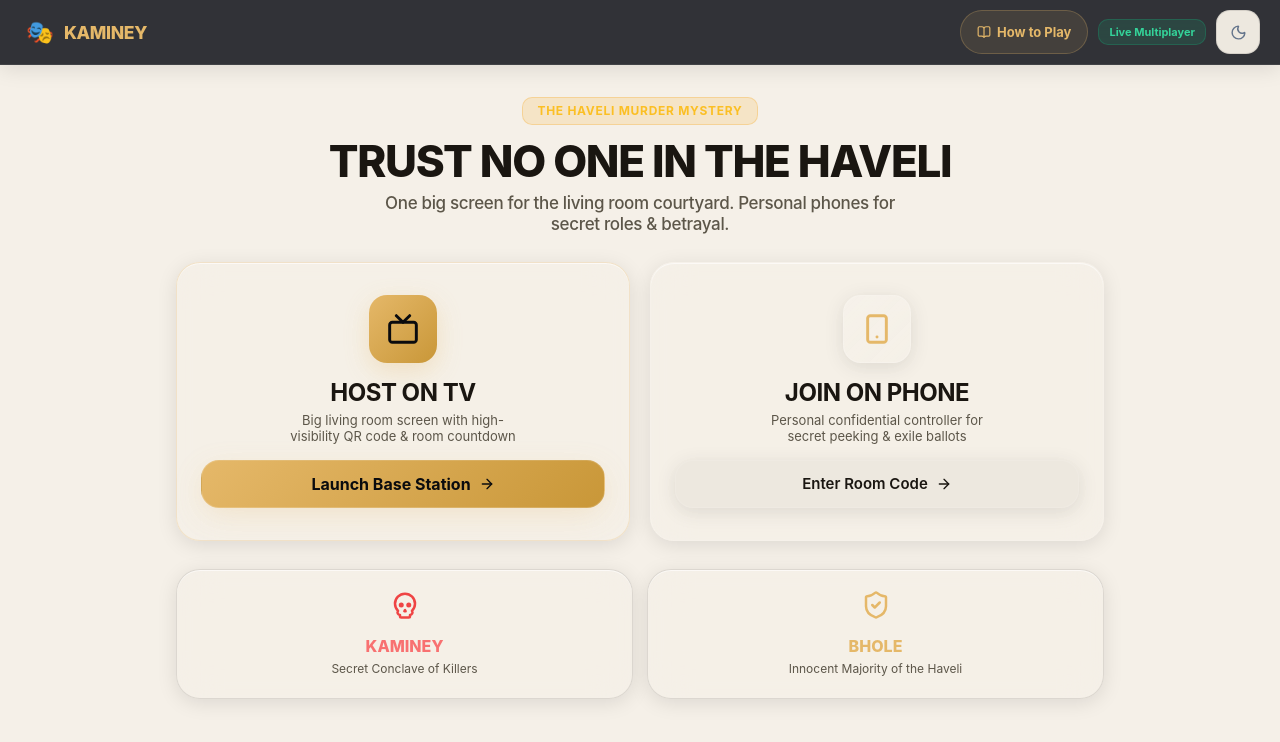
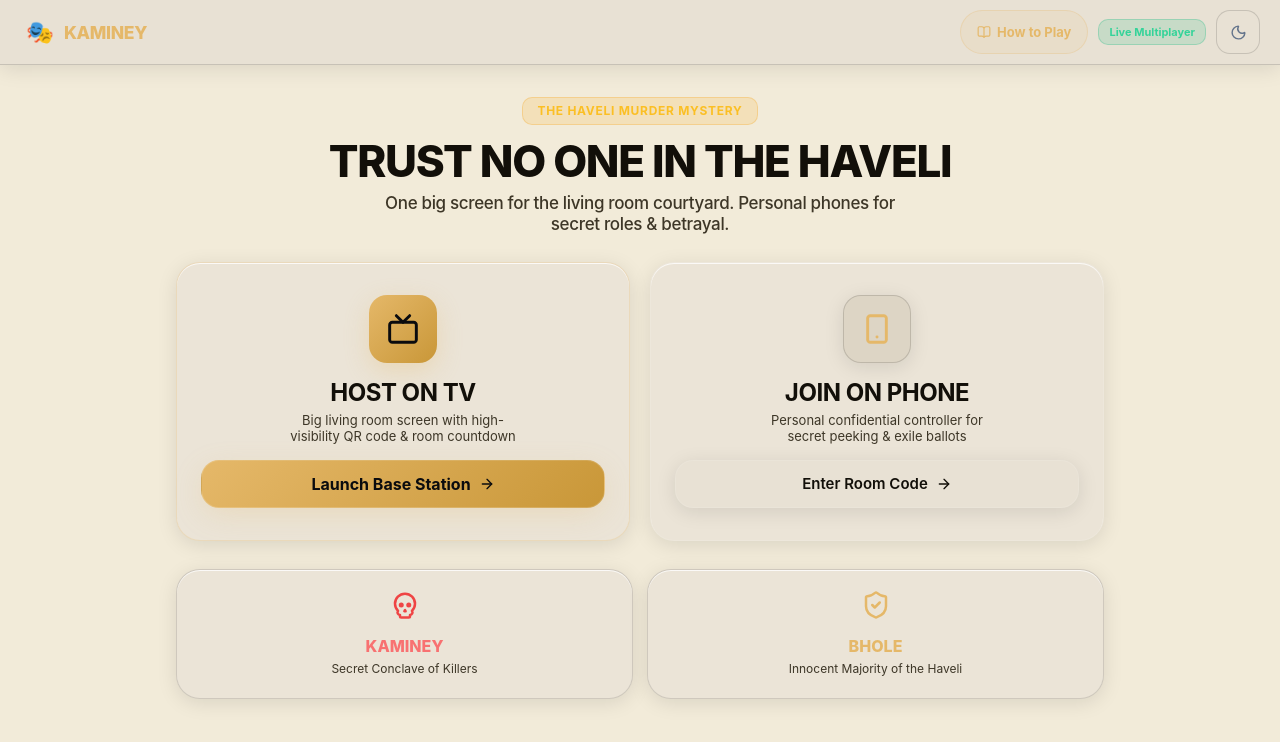
Before and after one commit to Prashant1873/Kaminey, a React (Vite) app: page / in a window 1280 px wide. Shown: the top 742 px of the page. Built offline with nearby package versions, Linux system fonts and the light colour scheme.

Commit message:
UI fixes

```diff
--- a/src/App.jsx
+++ b/src/App.jsx
@@ -109,10 +109,8 @@ export default function App() {
         justifyContent: 'space-between',
         padding: '8px 20px',
         minHeight: '56px',
-        backgroundColor: 'rgba(15, 17, 24, 0.85)',
-        backdropFilter: 'blur(20px)',
-        WebkitBackdropFilter: 'blur(20px)',
-        borderBottom: '1px solid rgba(255, 255, 255, 0.08)',
+        backgroundColor: 'var(--surface-container-low)',
+        borderBottom: '1px solid var(--outline-variant)',
         boxShadow: 'var(--shadow-resting)',
         position: 'sticky',
         top: 0,
@@ -295,8 +293,8 @@ export default function App() {
               width: '68px',
               height: '68px',
               borderRadius: 'var(--rounded-xl)',
-              background: 'linear-gradient(135deg, rgba(255, 255, 255, 0.12), rgba(255, 255, 255, 0.04))',
-              border: '1px solid rgba(255, 255, 255, 0.15)',
+              background: 'var(--surface-container)',
+              border: '1px solid var(--outline-variant)',
               display: 'flex',
               alignItems: 'center',
               justifyContent: 'center',
--- a/src/components/common/Header.jsx
+++ b/src/components/common/Header.jsx
@@ -63,9 +63,7 @@ export default function Header({ isHost, roomCode, playerCount, onLeave, current
       justifyContent: 'space-between',
       padding: '8px 16px',
       minHeight: '56px',
-      backgroundColor: isNight ? '#000000' : 'rgba(var(--surface-rgb, 9, 10, 15), 0.85)',
-      backdropFilter: 'blur(20px)',
-      WebkitBackdropFilter: 'blur(20px)',
+      backgroundColor: isNight ? '#000000' : 'var(--surface-container-low)',
       borderBottom: '1px solid var(--outline-variant)',
       boxShadow: 'var(--shadow-resting)',
       position: 'sticky',
--- a/src/components/common/HowToPlayModal.jsx
+++ b/src/components/common/HowToPlayModal.jsx
@@ -70,8 +70,6 @@ export default function HowToPlayModal({ isOpen, onClose }) {
         position: 'fixed',
         inset: 0,
         backgroundColor: 'rgba(0, 0, 0, 0.75)',
-        backdropFilter: 'blur(20px)',
-        WebkitBackdropFilter: 'blur(20px)',
         zIndex: 100,
         display: 'flex',
         alignItems: 'center',
--- a/src/components/host/HostDares.jsx
+++ b/src/components/host/HostDares.jsx
@@ -179,10 +179,8 @@ export default function HostDares({
               <div
                 key={p.id}
                 style={{
-                  background: 'rgba(18, 22, 32, 0.65)',
-                  border: '1px solid rgba(255, 255, 255, 0.08)',
-                  backdropFilter: 'blur(16px)',
-                  WebkitBackdropFilter: 'blur(16px)',
+                  background: 'var(--surface-container-high)',
+                  border: '1px solid var(--outline-variant)',
                   borderRadius: 'var(--rounded-full)',
                   padding: '6px 14px',
                   display: 'flex',
--- a/src/components/host/HostDiscussion.jsx
+++ b/src/components/host/HostDiscussion.jsx
@@ -81,9 +81,7 @@ export default function HostDiscussion({
       {/* Spotlighted Player Bar (if Host clicked someone) */}
       {spotlightPlayer && spotlightAvatar && (
         <div style={{
-          background: 'rgba(22, 26, 38, 0.85)',
-          backdropFilter: 'blur(24px)',
-          WebkitBackdropFilter: 'blur(24px)',
+          background: 'var(--surface-container-high)',
           borderRadius: 'var(--rounded-xl)',
           padding: '16px 24px',
           border: '2px solid var(--primary)',
--- a/src/components/host/HostExile.jsx
+++ b/src/components/host/HostExile.jsx
@@ -85,8 +85,6 @@ export default function HostExile({ exiledPlayer, role, onProceed }) {
               backgroundColor: revealed
                 ? (isKamina ? 'rgba(16, 185, 129, 0.12)' : 'rgba(239, 68, 68, 0.12)')
                 : 'rgba(18, 22, 32, 0.72)',
-              backdropFilter: 'blur(28px)',
-              WebkitBackdropFilter: 'blur(28px)',
               border: revealed
                 ? (isKamina ? '2px solid var(--gain)' : '2px solid var(--loss)')
                 : '1px solid rgba(255, 255, 255, 0.1)',
--- a/src/components/host/HostLobby.jsx
+++ b/src/components/host/HostLobby.jsx
@@ -38,11 +38,9 @@ export default function HostLobby({
       <div style={{
         textAlign: 'center',
         padding: '20px 24px',
-        background: 'linear-gradient(180deg, rgba(229, 184, 105, 0.08) 0%, rgba(15, 17, 24, 0.6) 100%)',
+        background: 'linear-gradient(180deg, rgba(229, 184, 105, 0.08) 0%, var(--surface-container) 100%)',
         borderRadius: 'var(--rounded-2xl)',
         border: '1px solid rgba(229, 184, 105, 0.15)',
-        backdropFilter: 'blur(20px)',
-        WebkitBackdropFilter: 'blur(20px)'
       }}>
         <div style={{
           display: 'inline-flex',
--- a/src/components/host/HostNight.jsx
+++ b/src/components/host/HostNight.jsx
@@ -63,9 +63,7 @@ export default function HostNight({ onProceed, nightMurderSelected }) {
 
       {/* Atmospheric Night Indicator */}
       <div style={{
-        background: 'rgba(18, 21, 31, 0.75)',
-        backdropFilter: 'blur(24px)',
-        WebkitBackdropFilter: 'blur(24px)',
+        background: 'rgba(18, 21, 31, 0.95)',
         border: '1px solid rgba(239, 68, 68, 0.25)',
         borderRadius: 'var(--rounded-xl)',
         padding: '18px 24px',
--- a/src/context/ThemeContext.jsx
+++ b/src/context/ThemeContext.jsx
@@ -6,7 +6,7 @@ export function ThemeProvider({ children }) {
   const [dark, setDark] = useState(() => {
     const saved = localStorage.getItem('kaminey_theme');
     if (saved) return saved === 'dark';
-    return window.matchMedia('(prefers-color-scheme: dark)').matches;
+    return false; // default: light mode
   });
 
   useEffect(() => {
--- a/src/index.css
+++ b/src/index.css
@@ -65,17 +65,17 @@
 
 /* Light mode token overrides */
 [data-theme="light"] {
-  --surface: #F5F0E8;
-  --surface-container-lowest: #FFFEF9;
-  --surface-container-low: #EDE8DF;
-  --surface-container: #E4DED4;
-  --surface-container-high: #D9D2C7;
-  --surface-container-highest: #CEC7BA;
+  --surface: #F2EBD9;
+  --surface-container-lowest: #FBF7EF;
+  --surface-container-low: #E8E1D4;
+  --surface-container: #DDD5C5;
+  --surface-container-high: #CEC5B2;
+  --surface-container-highest: #BEB49E;
 
-  --on-surface: #1A1611;
-  --on-surface-variant: #5C5649;
-  --outline: #8A8174;
-  --outline-variant: rgba(0, 0, 0, 0.1);
+  --on-surface: #120F09;
+  --on-surface-variant: #3D3627;
+  --outline: #6B6150;
+  --outline-variant: rgba(0, 0, 0, 0.14);
 
   --shadow-resting: 0px 4px 20px rgba(0, 0, 0, 0.10);
   --shadow-elevated: 0px 16px 40px -8px rgba(0, 0, 0, 0.18);
@@ -189,8 +189,7 @@ button:active {
   transform: scale(0.97) !important;
 }
 
-/* Glassmorphic Panel (Apple Materials) */
-/* Solid fallback first — backdrop-filter applied only when supported */
+/* Solid Panels — glassmorphism removed */
 .glass-panel {
   background: rgb(16, 19, 28);
   border: 1px solid rgba(255, 255, 255, 0.08);
@@ -198,13 +197,6 @@ button:active {
     0 16px 36px -10px rgba(0, 0, 0, 0.5),
     inset 0 1px 0 rgba(255, 255, 255, 0.08);
   border-radius: var(--rounded-2xl);
-}
-@supports (backdrop-filter: blur(1px)) {
-  .glass-panel {
-    background: rgba(16, 19, 28, 0.72);
-    backdrop-filter: blur(24px) saturate(180%);
-    -webkit-backdrop-filter: blur(24px) saturate(180%);
-  }
 }
 
 .glass-panel-elevated {
@@ -215,15 +207,8 @@ button:active {
     inset 0 1px 0 rgba(255, 255, 255, 0.12);
   border-radius: var(--rounded-2xl);
 }
-@supports (backdrop-filter: blur(1px)) {
-  .glass-panel-elevated {
-    background: rgba(22, 26, 38, 0.82);
-    backdrop-filter: blur(32px) saturate(200%);
-    -webkit-backdrop-filter: blur(32px) saturate(200%);
-  }
-}
 
-/* Interactive Card — solid bg fallback, glass effect when supported */
+/* Interactive Card — solid backgrounds */
 .card-interactive {
   background: rgb(22, 27, 40);
   color: var(--on-surface);
@@ -234,23 +219,11 @@ button:active {
     inset 0 1px 0 rgba(255, 255, 255, 0.06);
   border: 1px solid rgba(255, 255, 255, 0.08);
 }
-@supports (backdrop-filter: blur(1px)) {
-  .card-interactive {
-    background: rgba(18, 22, 32, 0.82);
-    backdrop-filter: blur(20px) saturate(170%);
-    -webkit-backdrop-filter: blur(20px) saturate(170%);
-  }
-}
 
 [data-theme="light"] .card-interactive {
-  background: rgb(242, 237, 228);
-  border-color: rgba(0, 0, 0, 0.1);
-  box-shadow: var(--shadow-resting), inset 0 1px 0 rgba(255, 255, 255, 0.6);
-}
-@supports (backdrop-filter: blur(1px)) {
-  [data-theme="light"] .card-interactive {
-    background: rgba(245, 240, 232, 0.82);
-  }
+  background: rgb(235, 228, 215);
+  border-color: rgba(0, 0, 0, 0.12);
+  box-shadow: var(--shadow-resting), inset 0 1px 0 rgba(255, 255, 255, 0.8);
 }
 
 .card-interactive:hover {
```
Also changed, not shown: src/components/host/HostMorning.jsx (+2 -6 lines).
